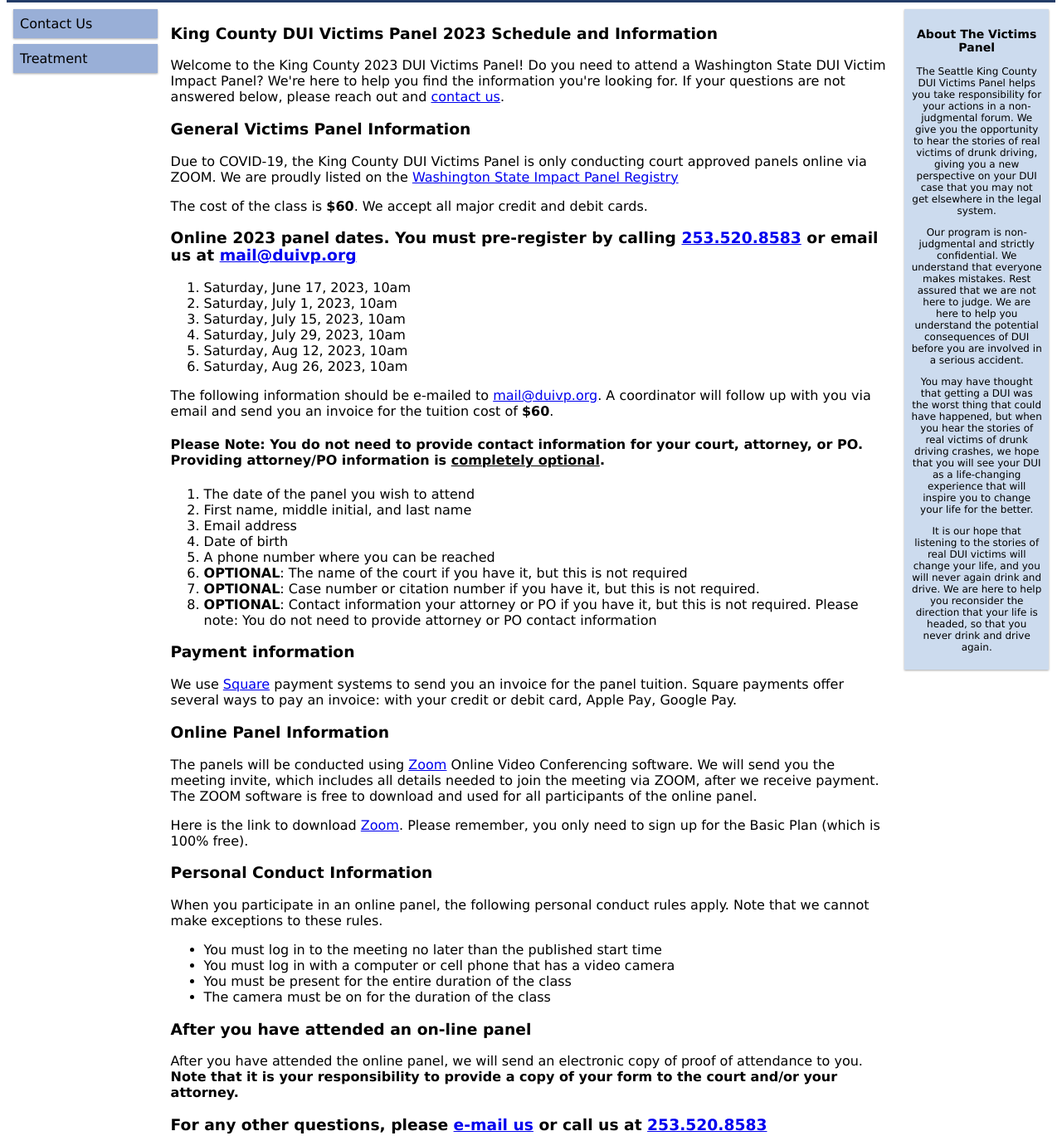
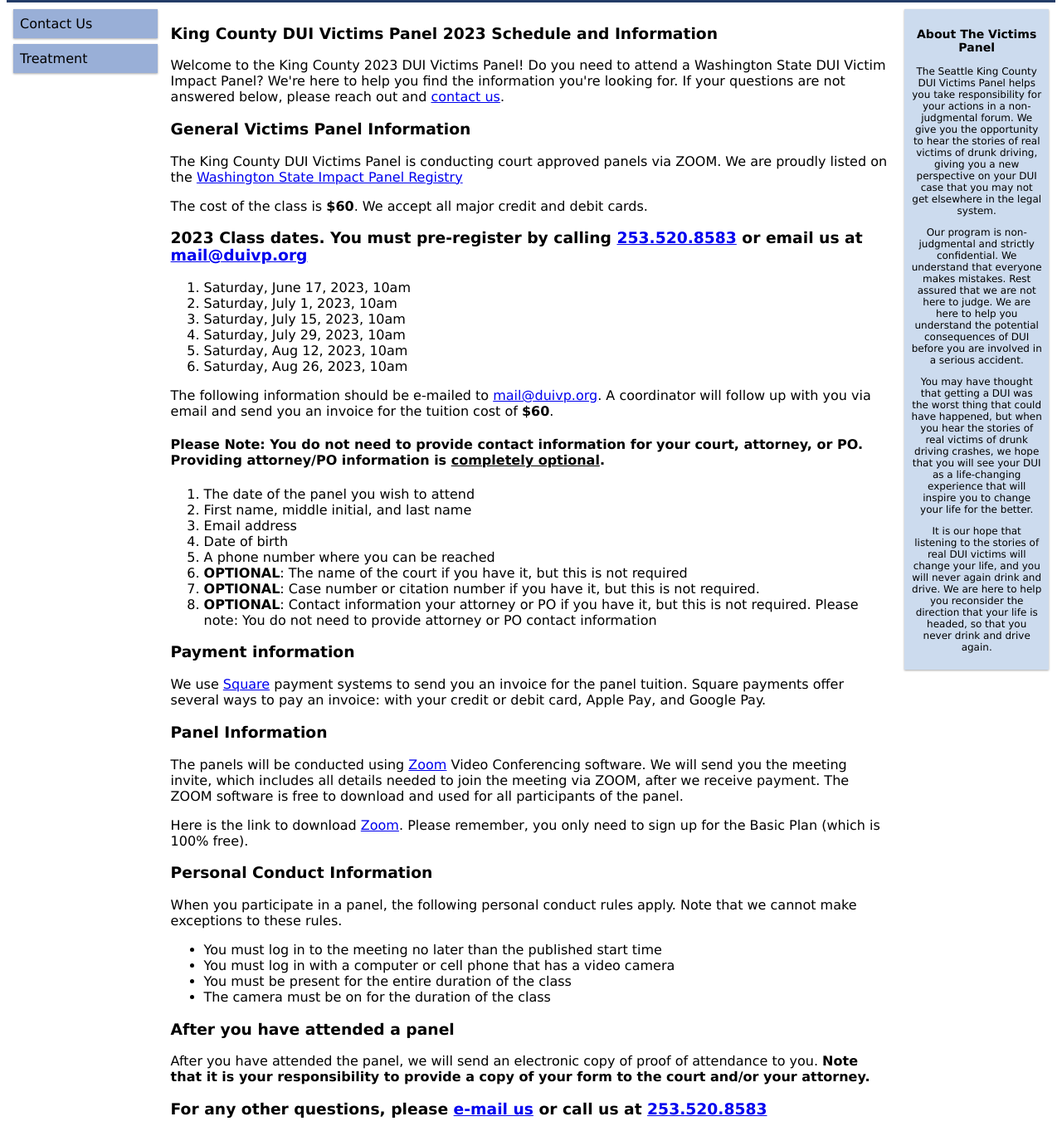
Before and after one commit to davido84/panel, a plain HTML site: page index.html in a window 1280 px wide. Shown: the part 81-1450 px from the top of the page at 83% size. Drawn offline with Linux system fonts and the light colour scheme.

Commit message:
Removed "online" from panel description

```diff
--- a/index.html
+++ b/index.html
@@ -30,14 +30,14 @@
         </p>
         <h3>General Victims Panel Information</h3>
         <p>
-            Due to COVID-19, the King County DUI Victims Panel is only conducting court approved panels online via ZOOM.
+            The King County DUI Victims Panel is conducting court approved panels via ZOOM.
             We are proudly listed on the
             <a href="https://wtsc.wa.gov/victim-impact-panels/">Washington State Impact Panel Registry</a>
         </p>
         <p>
             The cost of the class is <span class="classCost"></span>. We accept all major credit and debit cards.
         </p>
-        <h3>Online <span class='panelYear'></span> panel dates. You
+        <h3><span class='panelYear'></span> Class dates. You
             must pre-register by calling <span class="phoneLink"></span> or
             email us at <span class="emailLink"></span></h3>
 
@@ -74,20 +74,20 @@
         <h3>Payment information</h3>
         We use <a href="https://squareup.com/us/en">Square</a> payment systems to send you an
         invoice for the panel tuition. Square payments offer several ways to pay an invoice:
-        with your credit or debit card, Apple Pay, Google Pay.
+        with your credit or debit card, Apple Pay, and Google Pay.
 
-        <h3>Online Panel Information</h3>
-        The panels will be conducted using <a href="https://zoom.us/">Zoom</a> Online Video Conferencing software.
+        <h3>Panel Information</h3>
+        The panels will be conducted using <a href="https://zoom.us/">Zoom</a> Video Conferencing software.
         We will send you the meeting invite, which includes all details needed to join the meeting via ZOOM,
         after we receive payment. The ZOOM software is free to download and used
-        for all participants of the online panel.
+        for all participants of the panel.
         <p>
             Here is the link to download <a href="https://zoom.us/">Zoom</a>. Please remember,
             you only need to sign up for the Basic Plan (which is 100% free).
         </p>
 
         <h3>Personal Conduct Information</h3>
-        When you participate in an online panel, the following personal conduct rules apply.
+        When you participate in a panel, the following personal conduct rules apply.
         Note that we cannot make exceptions to these rules.
 
         <ul>
@@ -96,8 +96,8 @@
             <li>You must be present for the entire duration of the class</li>
             <li>The camera must be on for the duration of the class</li>
         </ul>
-        <h3>After you have attended an on-line panel</h3>
-        After you have attended the online panel, we will send an electronic copy of proof of
+        <h3>After you have attended a panel</h3>
+        After you have attended the panel, we will send an electronic copy of proof of
         attendance to you.
         <b>Note that it is your responsibility to provide a copy of your form to the court and/or your attorney.</b>
 
```
